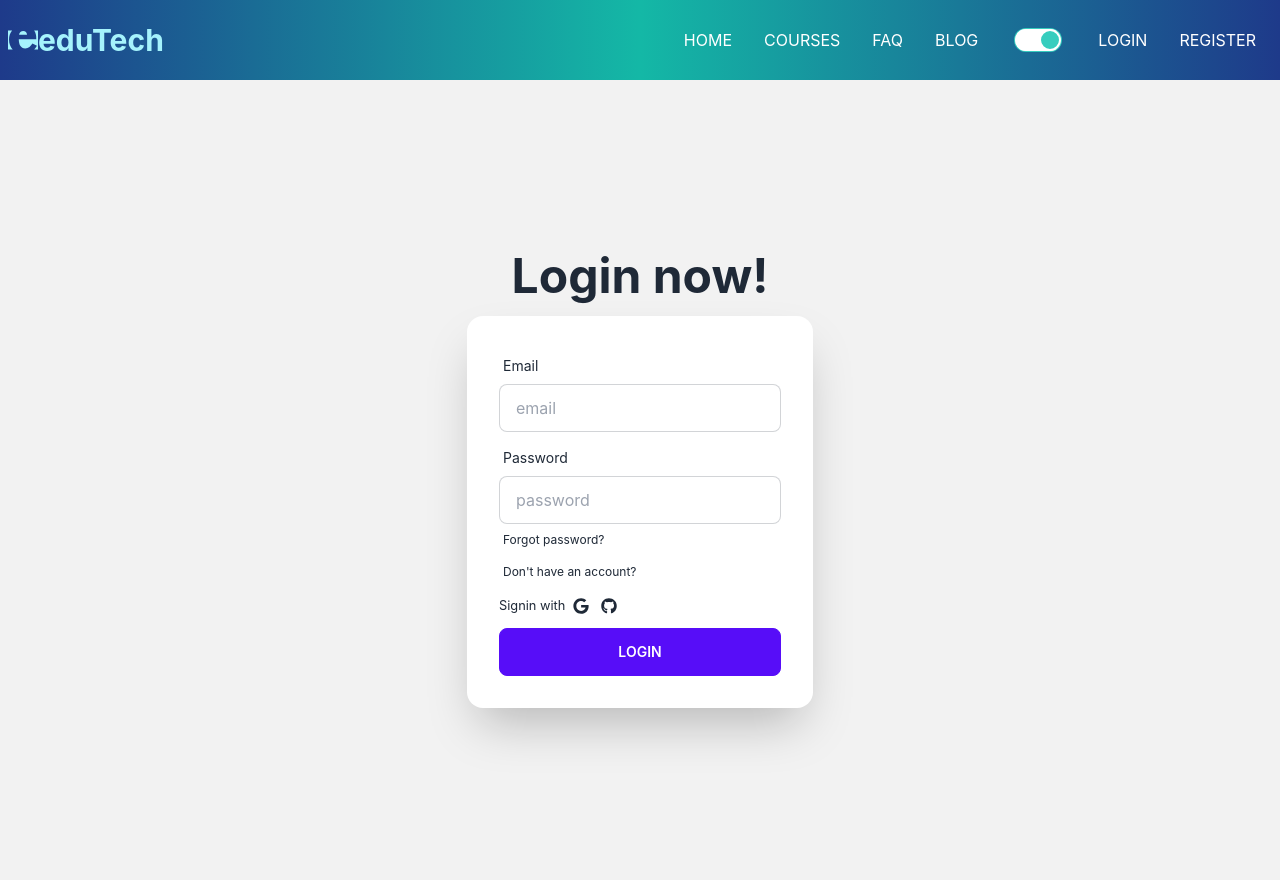
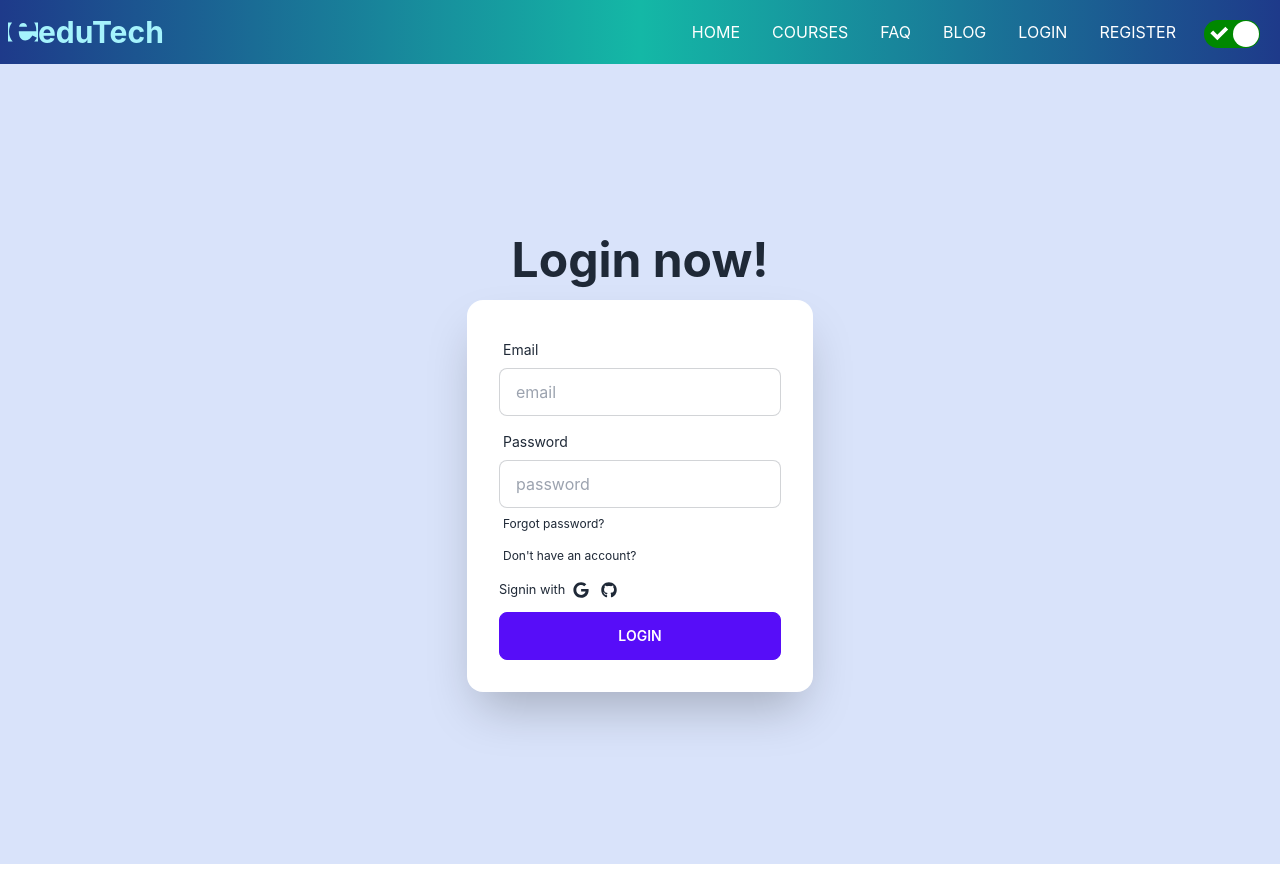
Before and after one commit to IffatNur/eduTech-client-main, a React (Create React App) app: page /login in a window 1280 px wide. Built offline with nearby package versions, Linux system fonts and the light colour scheme; no server answers.

Commit message:
toggle added

```diff
--- a/package.json
+++ b/package.json
@@ -13,6 +13,7 @@
     "react-icons": "^4.6.0",
     "react-router-dom": "^6.4.2",
     "react-scripts": "5.0.1",
+    "react-switch": "^7.0.0",
     "react-to-pdf": "^0.0.14",
     "web-vitals": "^2.1.4"
   },
--- a/src/components/Header/Header.js
+++ b/src/components/Header/Header.js
@@ -1,11 +1,13 @@
 import React from 'react';
+import { useState } from 'react';
 import { useContext } from 'react';
-import { FaErlang, FaSnowman } from "react-icons/fa";
+import { FaErlang } from "react-icons/fa";
 import { Link } from 'react-router-dom';
+import ReactSwitch from 'react-switch';
 import { AuthContext } from '../../contexts/AuthProvider';
 
 const Header = () => {
-  const {user, logOut} = useContext(AuthContext);
+  const { user, logOut,theme, toggleTheme } = useContext(AuthContext);
   const handleLogout = ()=>{
     logOut()
     .then(()=>{})
@@ -13,7 +15,7 @@ const Header = () => {
   }
     return (
       <div>
-        <div className="navbar bg-base-100 bg-gradient-to-r from-blue-900 via-teal-500 to-blue-900">
+        <div className="home-header navbar bg-base-100 bg-gradient-to-r from-blue-900 via-teal-500 to-blue-900">
           <div className="flex-1">
             <h1 className="normal-case text-3xl font-bold text-cyan-200 flex items-center">
               <FaErlang></FaErlang> eduTech
@@ -32,17 +34,6 @@ const Header = () => {
               </li>
               <li className="hover:text-yellow-400">
                 <Link to="/blog">BLOG</Link>
-              </li>
-              <li className="hover:text-yellow-400">
-                <div className="form-control">
-                  <label className="label cursor-pointer">
-                    <input
-                      type="checkbox"
-                      className="toggle toggle-accent"
-                      checked
-                    />
-                  </label>
-                </div>
               </li>
               {user && user.uid ? (
                 <>
@@ -89,6 +80,10 @@ const Header = () => {
                   </li>
                 </>
               )}
+              <ReactSwitch
+                onChange={toggleTheme}
+                className="flex items-center justify-center mx-3 mt-3" checked={theme === 'light'}
+              ></ReactSwitch>
             </ul>
           </div>
         </div>
--- a/src/components/Login/Login.js
+++ b/src/components/Login/Login.js
@@ -53,7 +53,7 @@ const Login = () => {
     }
     return (
       <div>
-        <div className="hero min-h-screen bg-base-200">
+        <div className="hero min-h-screen">
           <div className="hero-content flex-col ">
             <div className="text-center lg:text-left">
               <h1 className="text-5xl font-bold">Login now!</h1>
--- /dev/null
+++ b/src/contexts/AuthContext.css
@@ -0,0 +1,12 @@
+#light{
+    background-color: rgb(217, 227, 250);
+}
+#dark{
+    background-color: rgba(0, 0, 0, 0.783);
+}
+#dark .home-header ul{
+    color: rgb(248, 211, 2);
+}
+#dark .home-header h1{
+    color: rgb(248, 211, 2);
+}
--- a/src/contexts/AuthProvider.js
+++ b/src/contexts/AuthProvider.js
@@ -3,12 +3,14 @@ import { useState } from 'react';
 import {createUserWithEmailAndPassword, getAuth, GithubAuthProvider, GoogleAuthProvider, onAuthStateChanged, signInWithEmailAndPassword, signInWithPopup, signOut, updateProfile} from 'firebase/auth';
 import app from '../firebase/firebase.init';
 import { useEffect } from 'react';
+import './AuthContext.css';
 
 export const AuthContext = createContext();
 const auth = getAuth(app);
 const AuthProvider = ({children}) => {
     const [user, setUser] = useState(null);
     const [loading, setLoading] = useState(true);
+    const [theme, setTheme] = useState('light');
 
     const googleProvider = new GoogleAuthProvider();
     const githubProvider = new GithubAuthProvider();
@@ -45,6 +47,10 @@ const AuthProvider = ({children}) => {
       return signInWithPopup(auth, githubProvider);
     }
 
+    const toggleTheme = () =>{
+      setTheme(currentTheme => currentTheme === 'light' ? 'dark' : 'light');
+    }
+
     useEffect(()=>{
       const unsubscribe = onAuthStateChanged(auth, currentUser =>{
         setUser(currentUser);
@@ -56,6 +62,8 @@ const AuthProvider = ({children}) => {
     const authInfo = {
       user,
       loading,
+      theme,
+      toggleTheme,
       createUser,
       signIn,
       logOut,
@@ -64,11 +72,11 @@ const AuthProvider = ({children}) => {
       githubSignIn,
     };
     return (
-      <div>
-        <AuthContext.Provider value={authInfo}>
+      <AuthContext.Provider value={authInfo}>
+          <div id={theme}>
             {children}
+          </div>
         </AuthContext.Provider>
-      </div>
     );
 };
 
```
Also changed, not shown: 1 other file (tests, documents, lock files or other folders).
